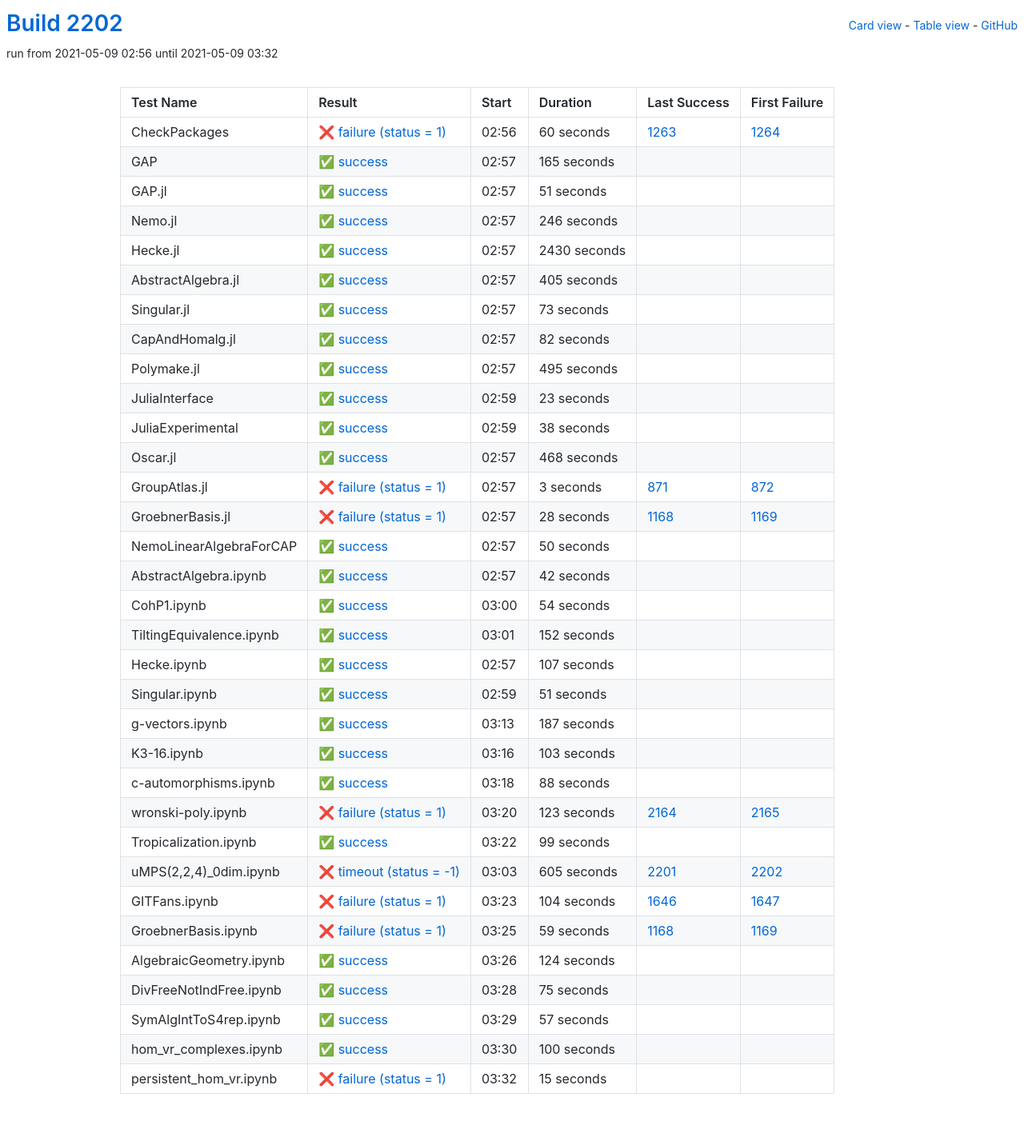
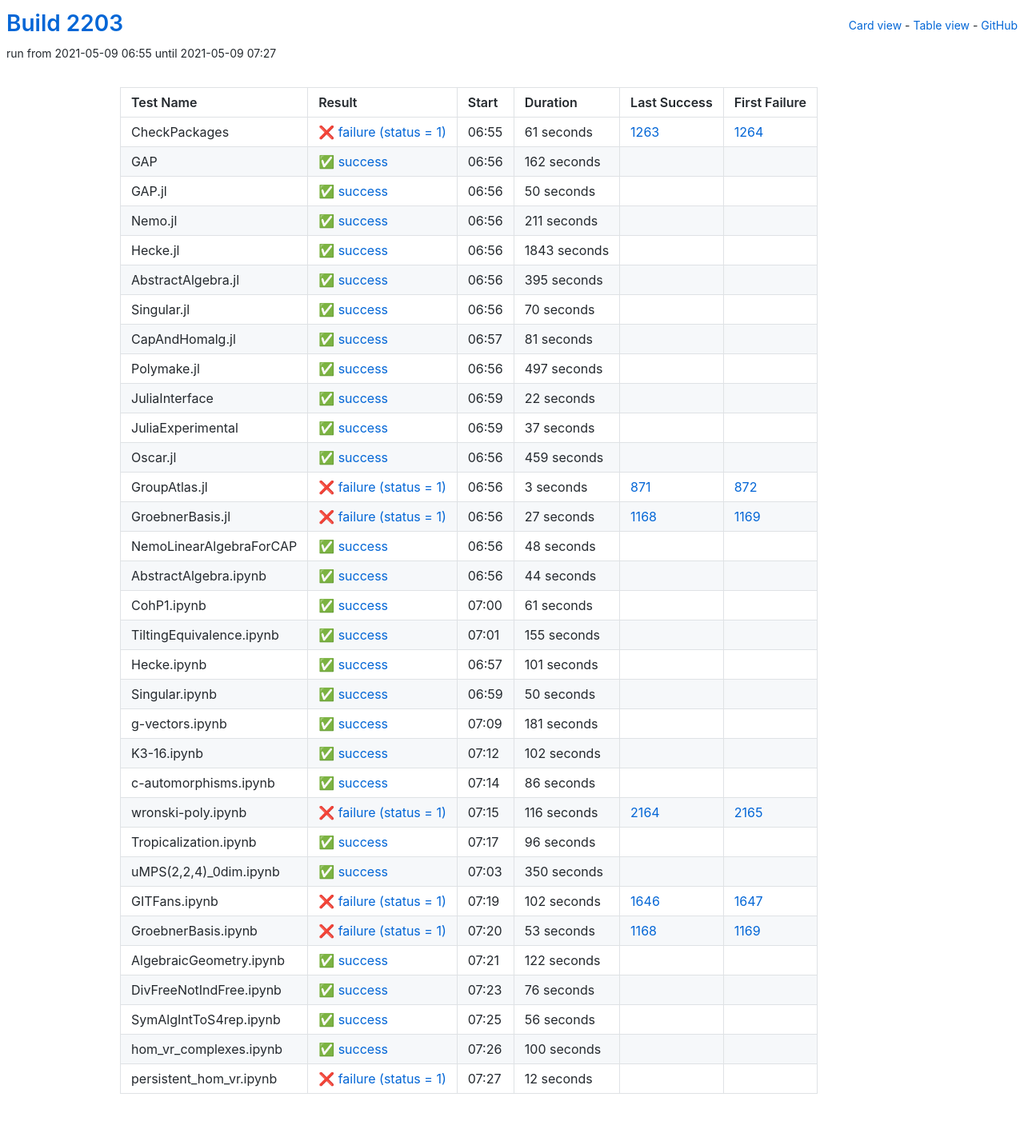
Before and after one commit to oscar-system/oscar-ci-status-stable, a Jekyll site: the page built from table.html, in a window 1280 px wide. Shown: the whole page at 80% size. Built offline with Jekyll 4.4.1, drawn with Linux system fonts in a browser that asks for light colours.

Commit message:
Build #2203

```diff
--- a/_data/ci.yml
+++ b/_data/ci.yml
@@ -1,6 +1,6 @@
 ---
-build: 2202
-build_url: https://oscarci.mathematik.uni-kl.de/job/oscar-stable/2202/
+build: 2203
+build_url: https://oscarci.mathematik.uni-kl.de/job/oscar-stable/2203/
 job: oscar-stable
 organization: oscar-system
 repo: oscar-ci-status-stable
@@ -8,152 +8,152 @@ repourl: https://github.com/oscar-system/oscar-ci-status-stable
 tests:
 - name: CheckPackages
   id: checkpackages
-  log: https://oscarci.mathematik.uni-kl.de/job/oscar-stable/2202/artifact/logs/build-2202/CheckPackages.log
-  start: 2021-05-09 02:56
+  log: https://oscarci.mathematik.uni-kl.de/job/oscar-stable/2203/artifact/logs/build-2203/CheckPackages.log
+  start: 2021-05-09 06:55
   success: false
   exitcode: 1
   status: failure
-  duration: 60
+  duration: 61
   last_success: 1263
   last_success_url: https://oscarci.mathematik.uni-kl.de/job/oscar-stable/1263/
   first_failure: 1264
   first_failure_url: https://oscarci.mathematik.uni-kl.de/job/oscar-stable/1264/
 - name: GAP
   id: gap
-  log: https://oscarci.mathematik.uni-kl.de/job/oscar-stable/2202/artifact/logs/build-2202/GAP.log
-  start: 2021-05-09 02:57
+  log: https://oscarci.mathematik.uni-kl.de/job/oscar-stable/2203/artifact/logs/build-2203/GAP.log
+  start: 2021-05-09 06:56
   success: true
   exitcode: 0
   status: success
-  duration: 165
+  duration: 162
   last_success: false
   last_success_url:
   first_failure: false
   first_failure_url:
 - name: GAP.jl
   id: gap-jl
-  log: https://oscarci.mathematik.uni-kl.de/job/oscar-stable/2202/artifact/logs/build-2202/GAP.jl.log
-  start: 2021-05-09 02:57
+  log: https://oscarci.mathematik.uni-kl.de/job/oscar-stable/2203/artifact/logs/build-2203/GAP.jl.log
+  start: 2021-05-09 06:56
   success: true
   exitcode: 0
   status: success
-  duration: 51
+  duration: 50
   last_success: false
   last_success_url:
   first_failure: false
   first_failure_url:
 - name: Nemo.jl
   id: nemo-jl
-  log: https://oscarci.mathematik.uni-kl.de/job/oscar-stable/2202/artifact/logs/build-2202/Nemo.jl.log
-  start: 2021-05-09 02:57
+  log: https://oscarci.mathematik.uni-kl.de/job/oscar-stable/2203/artifact/logs/build-2203/Nemo.jl.log
+  start: 2021-05-09 06:56
   success: true
   exitcode: 0
   status: success
-  duration: 246
+  duration: 211
   last_success: false
   last_success_url:
   first_failure: false
   first_failure_url:
 - name: Hecke.jl
   id: hecke-jl
-  log: https://oscarci.mathematik.uni-kl.de/job/oscar-stable/2202/artifact/logs/build-2202/Hecke.jl.log
-  start: 2021-05-09 02:57
+  log: https://oscarci.mathematik.uni-kl.de/job/oscar-stable/2203/artifact/logs/build-2203/Hecke.jl.log
+  start: 2021-05-09 06:56
   success: true
   exitcode: 0
   status: success
-  duration: 2430
+  duration: 1843
   last_success: false
   last_success_url:
   first_failure: false
   first_failure_url:
 - name: AbstractAlgebra.jl
   id: abstractalgebra-jl
-  log: https://oscarci.mathematik.uni-kl.de/job/oscar-stable/2202/artifact/logs/build-2202/AbstractAlgebra.jl.log
-  start: 2021-05-09 02:57
+  log: https://oscarci.mathematik.uni-kl.de/job/oscar-stable/2203/artifact/logs/build-2203/AbstractAlgebra.jl.log
+  start: 2021-05-09 06:56
   success: true
   exitcode: 0
   status: success
-  duration: 405
+  duration: 395
   last_success: false
   last_success_url:
   first_failure: false
   first_failure_url:
 - name: Singular.jl
   id: singular-jl
-  log: https://oscarci.mathematik.uni-kl.de/job/oscar-stable/2202/artifact/logs/build-2202/Singular.jl.log
-  start: 2021-05-09 02:57
+  log: https://oscarci.mathematik.uni-kl.de/job/oscar-stable/2203/artifact/logs/build-2203/Singular.jl.log
+  start: 2021-05-09 06:56
   success: true
   exitcode: 0
   status: success
-  duration: 73
+  duration: 70
   last_success: false
   last_success_url:
   first_failure: false
   first_failure_url:
 - name: CapAndHomalg.jl
   id: capandhomalg-jl
-  log: https://oscarci.mathematik.uni-kl.de/job/oscar-stable/2202/artifact/logs/build-2202/CapAndHomalg.jl.log
-  start: 2021-05-09 02:57
+  log: https://oscarci.mathematik.uni-kl.de/job/oscar-stable/2203/artifact/logs/build-2203/CapAndHomalg.jl.log
+  start: 2021-05-09 06:57
   success: true
   exitcode: 0
   status: success
-  duration: 82
+  duration: 81
   last_success: false
   last_success_url:
   first_failure: false
   first_failure_url:
 - name: Polymake.jl
   id: polymake-jl
-  log: https://oscarci.mathematik.uni-kl.de/job/oscar-stable/2202/artifact/logs/build-2202/Polymake.jl.log
-  start: 2021-05-09 02:57
+  log: https://oscarci.mathematik.uni-kl.de/job/oscar-stable/2203/artifact/logs/build-2203/Polymake.jl.log
+  start: 2021-05-09 06:56
   success: true
   exitcode: 0
   status: success
-  duration: 495
+  duration: 497
   last_success: false
   last_success_url:
   first_failure: false
   first_failure_url:
 - name: JuliaInterface
   id: juliainterface
-  log: https://oscarci.mathematik.uni-kl.de/job/oscar-stable/2202/artifact/logs/build-2202/JuliaInterface.log
-  start: 2021-05-09 02:59
+  log: https://oscarci.mathematik.uni-kl.de/job/oscar-stable/2203/artifact/logs/build-2203/JuliaInterface.log
+  start: 2021-05-09 06:59
   success: true
   exitcode: 0
   status: success
-  duration: 23
+  duration: 22
   last_success: false
   last_success_url:
   first_failure: false
   first_failure_url:
 - name: JuliaExperimental
   id: juliaexperimental
-  log: https://oscarci.mathematik.uni-kl.de/job/oscar-stable/2202/artifact/logs/build-2202/JuliaExperimental.log
-  start: 2021-05-09 02:59
+  log: https://oscarci.mathematik.uni-kl.de/job/oscar-stable/2203/artifact/logs/build-2203/JuliaExperimental.log
+  start: 2021-05-09 06:59
   success: true
   exitcode: 0
   status: success
-  duration: 38
+  duration: 37
   last_success: false
   last_success_url:
   first_failure: false
   first_failure_url:
 - name: Oscar.jl
   id: oscar-jl
-  log: https://oscarci.mathematik.uni-kl.de/job/oscar-stable/2202/artifact/logs/build-2202/Oscar.jl.log
-  start: 2021-05-09 02:57
+  log: https://oscarci.mathematik.uni-kl.de/job/oscar-stable/2203/artifact/logs/build-2203/Oscar.jl.log
+  start: 2021-05-09 06:56
   success: true
   exitcode: 0
   status: success
-  duration: 468
+  duration: 459
   last_success: false
   last_success_url:
   first_failure: false
   first_failure_url:
 - name: GroupAtlas.jl
   id: groupatlas-jl
-  log: https://oscarci.mathematik.uni-kl.de/job/oscar-stable/2202/artifact/logs/build-2202/GroupAtlas.jl.log
-  start: 2021-05-09 02:57
+  log: https://oscarci.mathematik.uni-kl.de/job/oscar-stable/2203/artifact/logs/build-2203/GroupAtlas.jl.log
+  start: 2021-05-09 06:56
   success: false
   exitcode: 1
   status: failure
@@ -164,20 +164,80 @@ tests:
   first_failure_url: https://oscarci.mathematik.uni-kl.de/job/oscar-stable/872/
 - name: GroebnerBasis.jl
   id: groebnerbasis-jl
-  log: https://oscarci.mathematik.uni-kl.de/job/oscar-stable/2202/artifact/logs/build-2202/GroebnerBasis.jl.log
-  start: 2021-05-09 02:57
+  log: https://oscarci.mathematik.uni-kl.de/job/oscar-stable/2203/artifact/logs/build-2203/GroebnerBasis.jl.log
+  start: 2021-05-09 06:56
   success: false
   exitcode: 1
   status: failure
-  duration: 28
+  duration: 27
   last_success: 1168
   last_success_url: https://oscarci.mathematik.uni-kl.de/job/oscar-stable/1168/
   first_failure: 1169
   first_failure_url: https://oscarci.mathematik.uni-kl.de/job/oscar-stable/1169/
 - name: NemoLinearAlgebraForCAP
   id: nemolinearalgebraforcap
-  log: https://oscarci.mathematik.uni-kl.de/job/oscar-stable/2202/artifact/logs/build-2202/NemoLinearAlgebraForCAP.log
-  start: 2021-05-09 02:57
+  log: https://oscarci.mathematik.uni-kl.de/job/oscar-stable/2203/artifact/logs/build-2203/NemoLinearAlgebraForCAP.log
+  start: 2021-05-09 06:56
+  success: true
+  exitcode: 0
+  status: success
+  duration: 48
+  last_success: false
+  last_success_url:
+  first_failure: false
+  first_failure_url:
+- name: AbstractAlgebra.ipynb
+  id: abstractalgebra-ipynb
+  log: https://oscarci.mathematik.uni-kl.de/job/oscar-stable/2203/artifact/logs/build-2203/AbstractAlgebra.ipynb.log
+  start: 2021-05-09 06:56
+  success: true
+  exitcode: 0
+  status: success
+  duration: 44
+  last_success: false
+  last_success_url:
+  first_failure: false
+  first_failure_url:
+- name: CohP1.ipynb
+  id: cohp1-ipynb
+  log: https://oscarci.mathematik.uni-kl.de/job/oscar-stable/2203/artifact/logs/build-2203/CohP1.ipynb.log
+  start: 2021-05-09 07:00
+  success: true
+  exitcode: 0
+  status: success
+  duration: 61
+  last_success: false
+  last_success_url:
+  first_failure: false
+  first_failure_url:
+- name: TiltingEquivalence.ipynb
+  id: tiltingequivalence-ipynb
+  log: https://oscarci.mathematik.uni-kl.de/job/oscar-stable/2203/artifact/logs/build-2203/TiltingEquivalence.ipynb.log
+  start: 2021-05-09 07:01
+  success: true
+  exitcode: 0
+  status: success
+  duration: 155
+  last_success: false
+  last_success_url:
+  first_failure: false
+  first_failure_url:
+- name: Hecke.ipynb
+  id: hecke-ipynb
+  log: https://oscarci.mathematik.uni-kl.de/job/oscar-stable/2203/artifact/logs/build-2203/Hecke.ipynb.log
+  start: 2021-05-09 06:57
+  success: true
+  exitcode: 0
+  status: success
+  duration: 101
+  last_success: false
+  last_success_url:
+  first_failure: false
+  first_failure_url:
+- name: Singular.ipynb
+  id: singular-ipynb
+  log: https://oscarci.mathematik.uni-kl.de/job/oscar-stable/2203/artifact/logs/build-2203/Singular.ipynb.log
+  start: 2021-05-09 06:59
   success: true
   exitcode: 0
   status: success
@@ -186,202 +246,142 @@ tests:
   last_success_url:
   first_failure: false
   first_failure_url:
-- name: AbstractAlgebra.ipynb
-  id: abstractalgebra-ipynb
-  log: https://oscarci.mathematik.uni-kl.de/job/oscar-stable/2202/artifact/logs/build-2202/AbstractAlgebra.ipynb.log
-  start: 2021-05-09 02:57
+- name: g-vectors.ipynb
+  id: g-vectors-ipynb
+  log: https://oscarci.mathematik.uni-kl.de/job/oscar-stable/2203/artifact/logs/build-2203/g-vectors.ipynb.log
+  start: 2021-05-09 07:09
   success: true
   exitcode: 0
   status: success
-  duration: 42
-  last_success: false
-  last_success_url:
-  first_failure: false
-  first_failure_url:
-- name: CohP1.ipynb
-  id: cohp1-ipynb
-  log: https://oscarci.mathematik.uni-kl.de/job/oscar-stable/2202/artifact/logs/build-2202/CohP1.ipynb.log
-  start: 2021-05-09 03:00
-  success: true
-  exitcode: 0
-  status: success
-  duration: 54
-  last_success: false
-  last_success_url:
-  first_failure: false
-  first_failure_url:
-- name: TiltingEquivalence.ipynb
-  id: tiltingequivalence-ipynb
-  log: https://oscarci.mathematik.uni-kl.de/job/oscar-stable/2202/artifact/logs/build-2202/TiltingEquivalence.ipynb.log
-  start: 2021-05-09 03:01
-  success: true
-  exitcode: 0
-  status: success
-  duration: 152
-  last_success: false
-  last_success_url:
-  first_failure: false
-  first_failure_url:
-- name: Hecke.ipynb
-  id: hecke-ipynb
-  log: https://oscarci.mathematik.uni-kl.de/job/oscar-stable/2202/artifact/logs/build-2202/Hecke.ipynb.log
-  start: 2021-05-09 02:57
-  success: true
-  exitcode: 0
-  status: success
-  duration: 107
-  last_success: false
-  last_success_url:
-  first_failure: false
-  first_failure_url:
-- name: Singular.ipynb
-  id: singular-ipynb
-  log: https://oscarci.mathematik.uni-kl.de/job/oscar-stable/2202/artifact/logs/build-2202/Singular.ipynb.log
-  start: 2021-05-09 02:59
-  success: true
-  exitcode: 0
-  status: success
-  duration: 51
-  last_success: false
-  last_success_url:
-  first_failure: false
-  first_failure_url:
-- name: g-vectors.ipynb
-  id: g-vectors-ipynb
-  log: https://oscarci.mathematik.uni-kl.de/job/oscar-stable/2202/artifact/logs/build-2202/g-vectors.ipynb.log
-  start: 2021-05-09 03:13
-  success: true
-  exitcode: 0
-  status: success
-  duration: 187
+  duration: 181
   last_success: false
   last_success_url:
   first_failure: false
   first_failure_url:
 - name: K3-16.ipynb
   id: k3-16-ipynb
-  log: https://oscarci.mathematik.uni-kl.de/job/oscar-stable/2202/artifact/logs/build-2202/K3-16.ipynb.log
-  start: 2021-05-09 03:16
+  log: https://oscarci.mathematik.uni-kl.de/job/oscar-stable/2203/artifact/logs/build-2203/K3-16.ipynb.log
+  start: 2021-05-09 07:12
   success: true
   exitcode: 0
   status: success
-  duration: 103
+  duration: 102
   last_success: false
   last_success_url:
   first_failure: false
   first_failure_url:
 - name: c-automorphisms.ipynb
   id: c-automorphisms-ipynb
-  log: https://oscarci.mathematik.uni-kl.de/job/oscar-stable/2202/artifact/logs/build-2202/c-automorphisms.ipynb.log
-  start: 2021-05-09 03:18
+  log: https://oscarci.mathematik.uni-kl.de/job/oscar-stable/2203/artifact/logs/build-2203/c-automorphisms.ipynb.log
+  start: 2021-05-09 07:14
   success: true
   exitcode: 0
   status: success
-  duration: 88
+  duration: 86
   last_success: false
   last_success_url:
   first_failure: false
   first_failure_url:
 - name: wronski-poly.ipynb
   id: wronski-poly-ipynb
-  log: https://oscarci.mathematik.uni-kl.de/job/oscar-stable/2202/artifact/logs/build-2202/wronski-poly.ipynb.log
-  start: 2021-05-09 03:20
+  log: https://oscarci.mathematik.uni-kl.de/job/oscar-stable/2203/artifact/logs/build-2203/wronski-poly.ipynb.log
+  start: 2021-05-09 07:15
   success: false
   exitcode: 1
   status: failure
-  duration: 123
+  duration: 116
   last_success: 2164
   last_success_url: https://oscarci.mathematik.uni-kl.de/job/oscar-stable/2164/
   first_failure: 2165
   first_failure_url: https://oscarci.mathematik.uni-kl.de/job/oscar-stable/2165/
 - name: Tropicalization.ipynb
   id: tropicalization-ipynb
-  log: https://oscarci.mathematik.uni-kl.de/job/oscar-stable/2202/artifact/logs/build-2202/Tropicalization.ipynb.log
-  start: 2021-05-09 03:22
+  log: https://oscarci.mathematik.uni-kl.de/job/oscar-stable/2203/artifact/logs/build-2203/Tropicalization.ipynb.log
+  start: 2021-05-09 07:17
   success: true
   exitcode: 0
   status: success
-  duration: 99
+  duration: 96
   last_success: false
   last_success_url:
   first_failure: false
   first_failure_url:
 - name: uMPS(2,2,4)_0dim.ipynb
   id: umps-2-2-4-0dim-ipynb
-  log: https://oscarci.mathematik.uni-kl.de/job/oscar-stable/2202/artifact/logs/build-2202/uMPS-2-2-4-_0dim.ipynb.log
-  start: 2021-05-09 03:03
-  success: false
-  exitcode: -1
-  status: timeout
-  duration: 605
-  last_success: 2201
-  last_success_url: https://oscarci.mathematik.uni-kl.de/job/oscar-stable/2201/
-  first_failure: 2202
-  first_failure_url: https://oscarci.mathematik.uni-kl.de/job/oscar-stable/2202/
+  log: https://oscarci.mathematik.uni-kl.de/job/oscar-stable/2203/artifact/logs/build-2203/uMPS-2-2-4-_0dim.ipynb.log
+  start: 2021-05-09 07:03
+  success: true
+  exitcode: 0
+  status: success
+  duration: 350
+  last_success: false
+  last_success_url:
+  first_failure: false
+  first_failure_url:
 - name: GITFans.ipynb
   id: gitfans-ipynb
-  log: https://oscarci.mathematik.uni-kl.de/job/oscar-stable/2202/artifact/logs/build-2202/GITFans.ipynb.log
-  start: 2021-05-09 03:23
+  log: https://oscarci.mathematik.uni-kl.de/job/oscar-stable/2203/artifact/logs/build-2203/GITFans.ipynb.log
+  start: 2021-05-09 07:19
   success: false
   exitcode: 1
   status: failure
-  duration: 104
+  duration: 102
   last_success: 1646
   last_success_url: https://oscarci.mathematik.uni-kl.de/job/oscar-stable/1646/
   first_failure: 1647
   first_failure_url: https://oscarci.mathematik.uni-kl.de/job/oscar-stable/1647/
 - name: GroebnerBasis.ipynb
   id: groebnerbasis-ipynb
-  log: https://oscarci.mathematik.uni-kl.de/job/oscar-stable/2202/artifact/logs/build-2202/GroebnerBasis.ipynb.log
-  start: 2021-05-09 03:25
+  log: https://oscarci.mathematik.uni-kl.de/job/oscar-stable/2203/artifact/logs/build-2203/GroebnerBasis.ipynb.log
+  start: 2021-05-09 07:20
   success: false
   exitcode: 1
   status: failure
-  duration: 59
+  duration: 53
   last_success: 1168
   last_success_url: https://oscarci.mathematik.uni-kl.de/job/oscar-stable/1168/
   first_failure: 1169
   first_failure_url: https://oscarci.mathematik.uni-kl.de/job/oscar-stable/1169/
 - name: AlgebraicGeometry.ipynb
   id: algebraicgeometry-ipynb
-  log: https://oscarci.mathematik.uni-kl.de/job/oscar-stable/2202/artifact/logs/build-2202/AlgebraicGeometry.ipynb.log
-  start: 2021-05-09 03:26
+  log: https://oscarci.mathematik.uni-kl.de/job/oscar-stable/2203/artifact/logs/build-2203/AlgebraicGeometry.ipynb.log
+  start: 2021-05-09 07:21
   success: true
   exitcode: 0
   status: success
-  duration: 124
+  duration: 122
   last_success: false
   last_success_url:
   first_failure: false
   first_failure_url:
 - name: DivFreeNotIndFree.ipynb
   id: divfreenotindfree-ipynb
-  log: https://oscarci.mathematik.uni-kl.de/job/oscar-stable/2202/artifact/logs/build-2202/DivFreeNotIndFree.ipynb.log
-  start: 2021-05-09 03:28
+  log: https://oscarci.mathematik.uni-kl.de/job/oscar-stable/2203/artifact/logs/build-2203/DivFreeNotIndFree.ipynb.log
+  start: 2021-05-09 07:23
   success: true
   exitcode: 0
   status: success
-  duration: 75
+  duration: 76
   last_success: false
   last_success_url:
   first_failure: false
   first_failure_url:
 - name: SymAlgIntToS4rep.ipynb
   id: symalginttos4rep-ipynb
-  log: https://oscarci.mathematik.uni-kl.de/job/oscar-stable/2202/artifact/logs/build-2202/SymAlgIntToS4rep.ipynb.log
-  start: 2021-05-09 03:29
+  log: https://oscarci.mathematik.uni-kl.de/job/oscar-stable/2203/artifact/logs/build-2203/SymAlgIntToS4rep.ipynb.log
+  start: 2021-05-09 07:25
   success: true
   exitcode: 0
   status: success
-  duration: 57
+  duration: 56
   last_success: false
   last_success_url:
   first_failure: false
   first_failure_url:
 - name: hom_vr_complexes.ipynb
   id: hom-vr-complexes-ipynb
-  log: https://oscarci.mathematik.uni-kl.de/job/oscar-stable/2202/artifact/logs/build-2202/hom_vr_complexes.ipynb.log
-  start: 2021-05-09 03:30
+  log: https://oscarci.mathematik.uni-kl.de/job/oscar-stable/2203/artifact/logs/build-2203/hom_vr_complexes.ipynb.log
+  start: 2021-05-09 07:26
   success: true
   exitcode: 0
   status: success
@@ -392,12 +392,12 @@ tests:
   first_failure_url:
 - name: persistent_hom_vr.ipynb
   id: persistent-hom-vr-ipynb
-  log: https://oscarci.mathematik.uni-kl.de/job/oscar-stable/2202/artifact/logs/build-2202/persistent_hom_vr.ipynb.log
-  start: 2021-05-09 03:32
+  log: https://oscarci.mathematik.uni-kl.de/job/oscar-stable/2203/artifact/logs/build-2203/persistent_hom_vr.ipynb.log
+  start: 2021-05-09 07:27
   success: false
   exitcode: 1
   status: failure
-  duration: 15
+  duration: 12
   last_success: false
   last_success_url:
   first_failure: false
```
Also changed, not shown: README.md.
